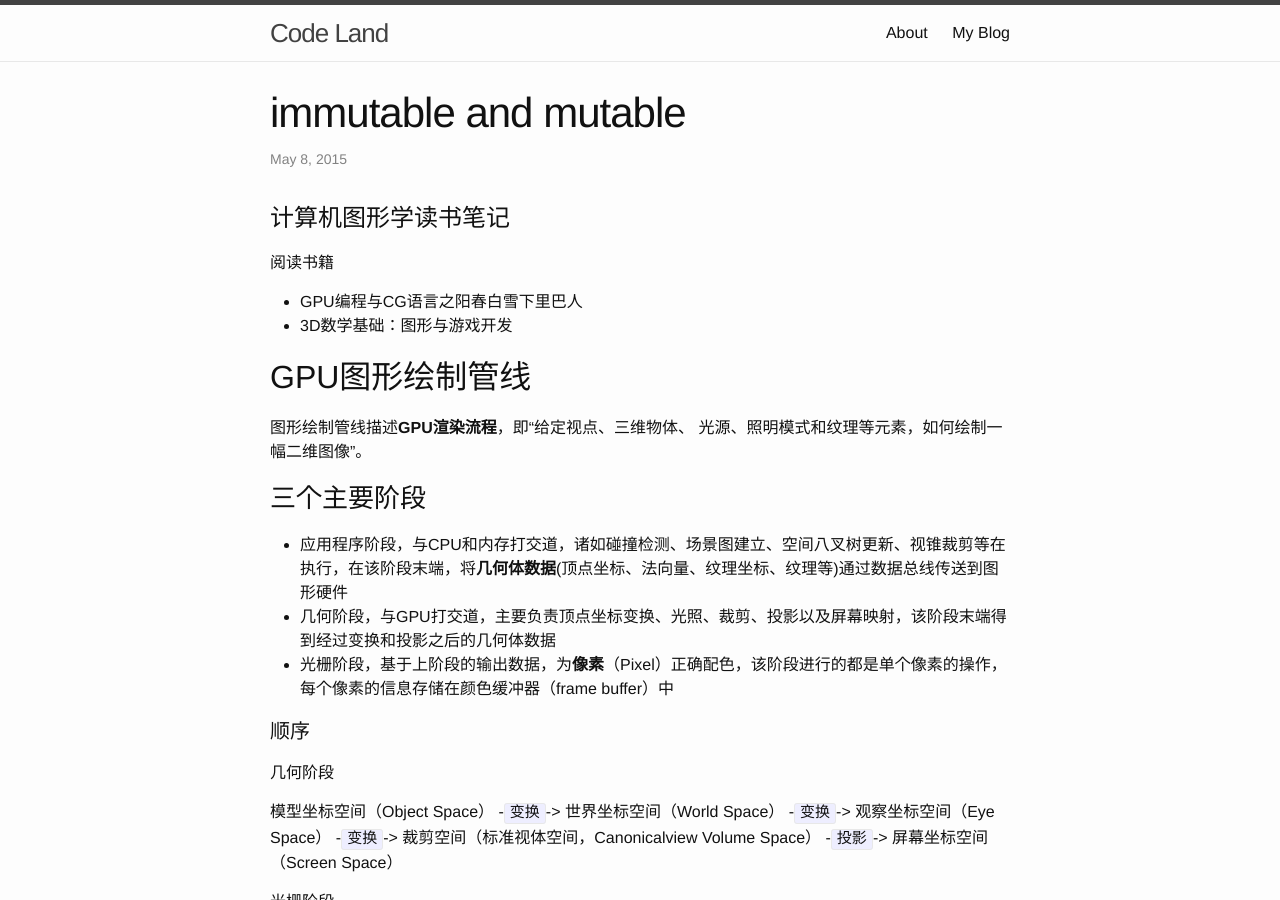
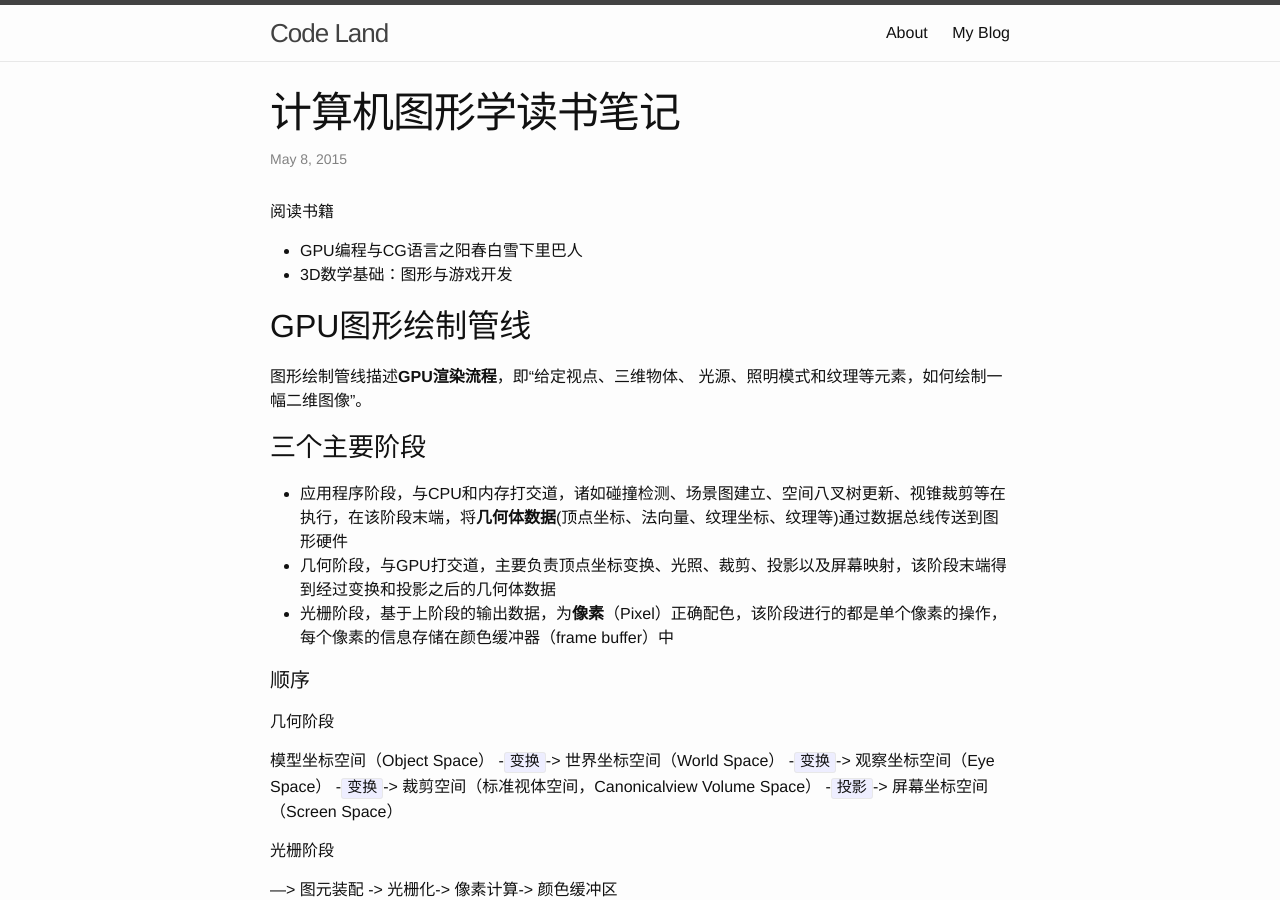
Before and after one commit to liucailin/liucailin.github.io, a Jekyll site: the page built from _posts/Graphic/2015-05-08-GraphicNote.md, in a window 1280 px wide and 900 px high. Built offline with Jekyll 4.4.1, drawn with Linux system fonts in a browser that asks for light colours; formulas are drawn with MathJax 3.

Commit message:
Signed-off-by: liucailin <liu1356@gmail.com>

```diff
--- a/_posts/Graphic/2015-05-08-GraphicNote.md
+++ b/_posts/Graphic/2015-05-08-GraphicNote.md
@@ -1,9 +1,7 @@
 ---
 layout: post
-title: immutable and mutable
+title: 计算机图形学读书笔记
 ---
-
-# 计算机图形学读书笔记 #
 
 阅读书籍
 
```
